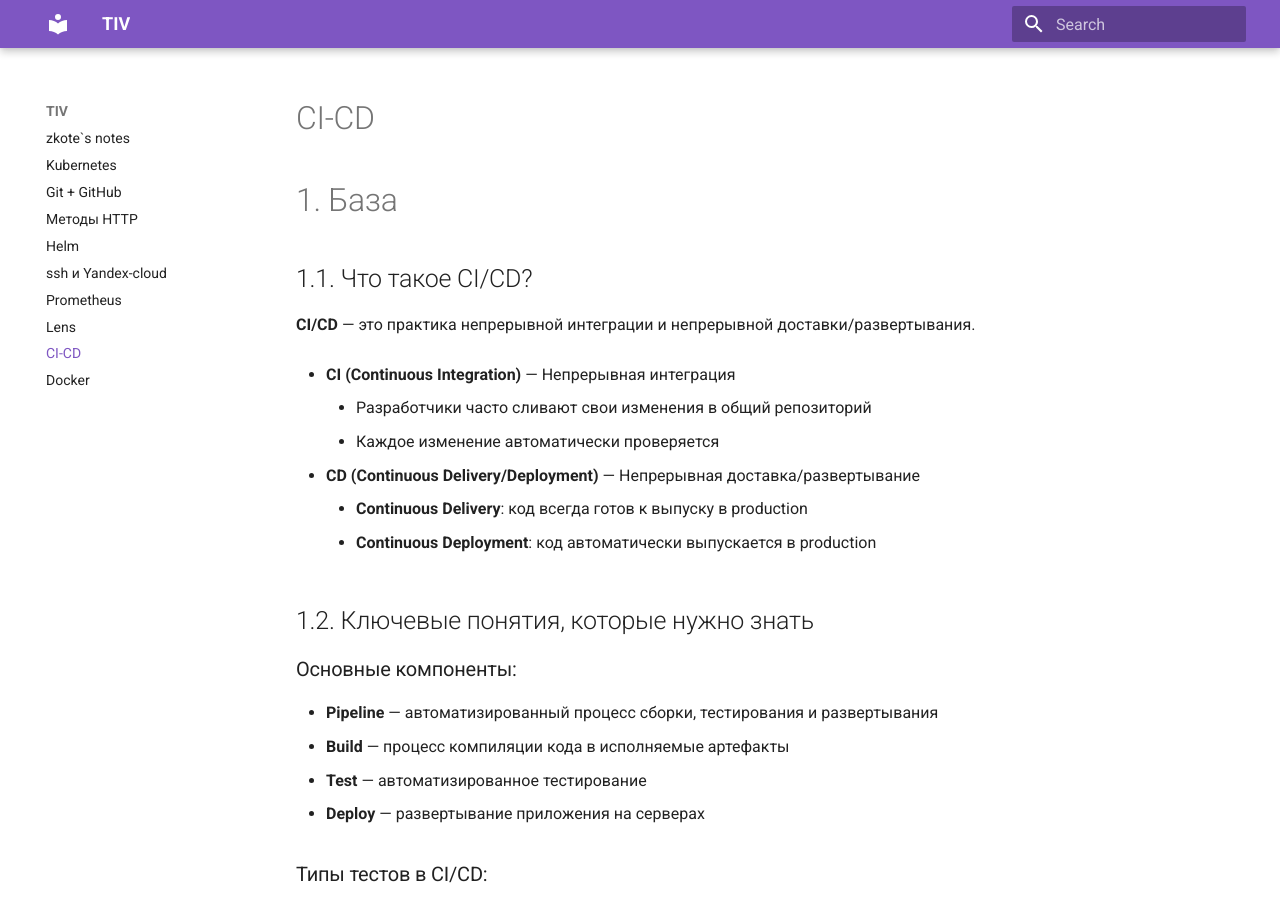
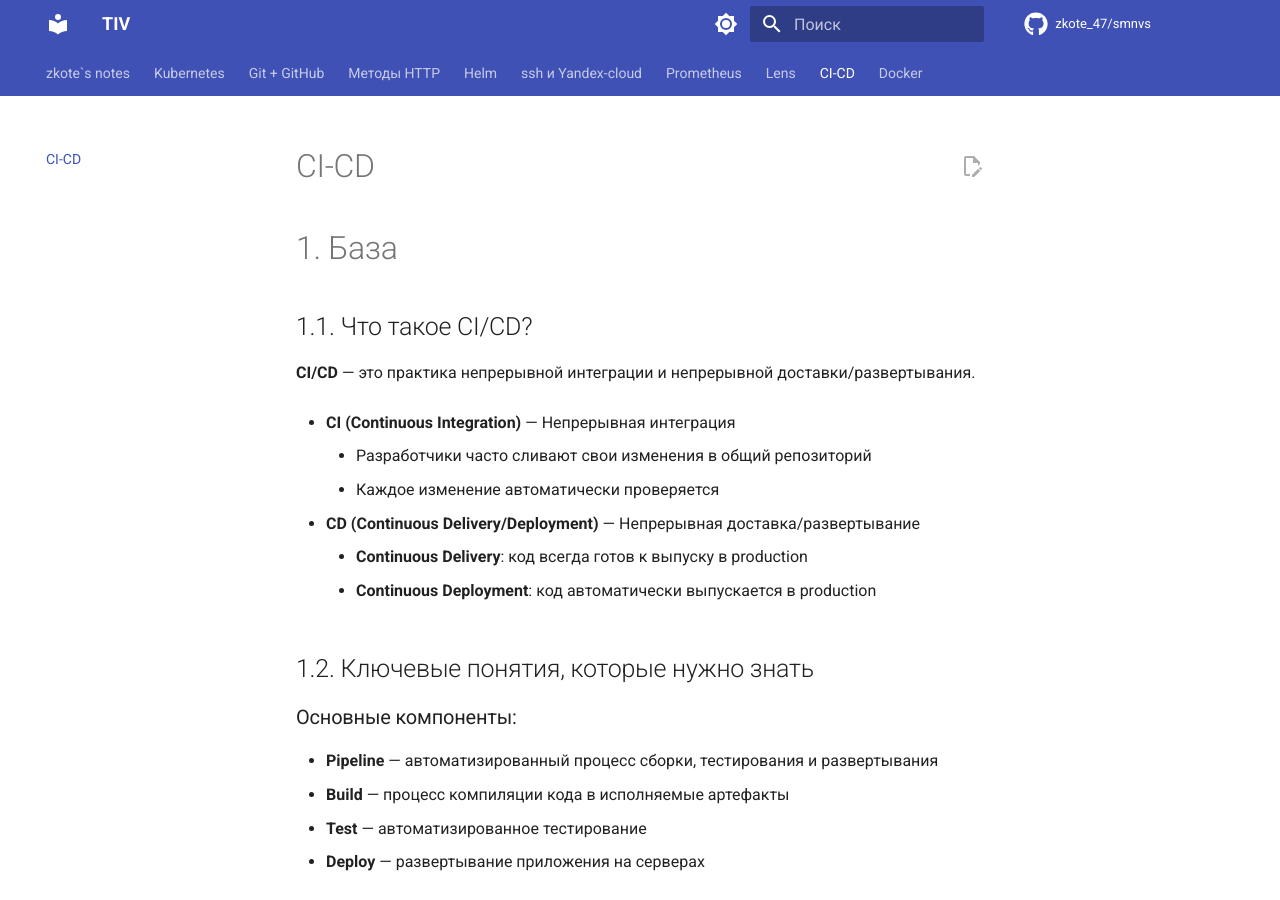
Before and after one commit to zkote47/smnvs, an MkDocs documentation site: the page built from docs/page7 cicd.md, in a window 1280 px wide and 900 px high. Built offline with MkDocs 1.6.1 and Material for MkDocs 9.7.7, drawn with Linux system fonts in a browser that asks for light colours; the version menu is left out.

Commit message:
trying in design

```diff
--- a/mkdocs.yml
+++ b/mkdocs.yml
@@ -1,14 +1,97 @@
+# site_name: TIV
+# site_url: https://zkote47.github.io/smnvs
+# theme:
+#   name: material
+#   custom_dir: overrides
+#   palette:
+#     primary: deep purple
+
+# site_author: zkote
+
+# markdown_extensions:
+#   - admonition
+#   - pymdownx.details
+#   - pymdownx.superfences
+
+
 site_name: TIV
+site_description: Персональная база знаний моего DevOps-становления
+site_author: zkote_47
 site_url: https://zkote47.github.io/smnvs
+
 theme:
   name: material
-  custom_dir: overrides
+  language: ru
+  features:
+    - navigation.tabs
+    - navigation.sections
+    - navigation.expand
+    - navigation.path
+    - search.highlight
+    - search.suggest
+    - content.code.copy
+    - content.action.edit
   palette:
-    primary: deep purple
+    - scheme: default
+      primary: indigo
+      accent: blue
+      toggle:
+        icon: material/brightness-7
+        name: Тёмная тема
+    - scheme: slate
+      primary: indigo
+      accent: blue
+      toggle:
+        icon: material/brightness-4
+        name: Светлая тема
+  icon:
+    repo: fontawesome/brands/github
 
-site_author: zkote
+repo_name: zkote_47/smnvs
+repo_url: https://zkote47.github.io/smnvs
+edit_uri: edit/main/docs/
+
+# nav:
+#   - Главная: index.md
+#   - DevOps:
+#     - Docker: devops/docker.md
+#     - Kubernetes: devops/kubernetes.md
+#   - Книги и статьи: reading.md
+#   - О проекте: about.md
 
 markdown_extensions:
   - admonition
   - pymdownx.details
   - pymdownx.superfences
+  - pymdownx.highlight
+  - pymdownx.inlinehilite
+  - pymdownx.tabbed
+  # - pymdownx.emoji:
+  #     emoji_index: !!python/name:material.extensions.emoji.twemoji
+  #     emoji_generator: !!python/name:material.extensions.emoji.to_svg
+  # - pymdownx.tasklist:
+  #     custom_checkbox: true
+  - toc:
+      permalink: true
+  - attr_list
+  - md_in_html
+
+plugins:
+  - search
+  - minify
+
+extra_css:
+  - stylesheets/extra.css
+
+extra:
+  social:
+    - icon: fontawesome/brands/github
+      link: https://zkote47.github.io/smnvs
+    - icon: fontawesome/brands/telegram
+      link: https://t.me/socsichka
+  version:
+    provider: mike
+
+# copyright: |
+#   &copy; 2024 Ваше Имя - Содержимое доступно по
+#   <a href="https://creativecommons.org/licenses/by-sa/4.0/" target="_blank">лицензии CC BY-SA 4.0</a>
--- a/overrides/main.html
+++ b/overrides/main.html
@@ -1,5 +1,5 @@
 {% extends "base.html" %}
 
 {% block htmltitle %}
-  <title>new title here</title>
+  <title>zkote`s notes</title>
 {% endblock %}
```
